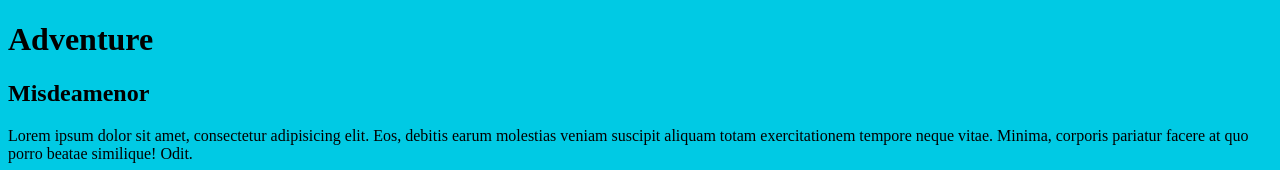
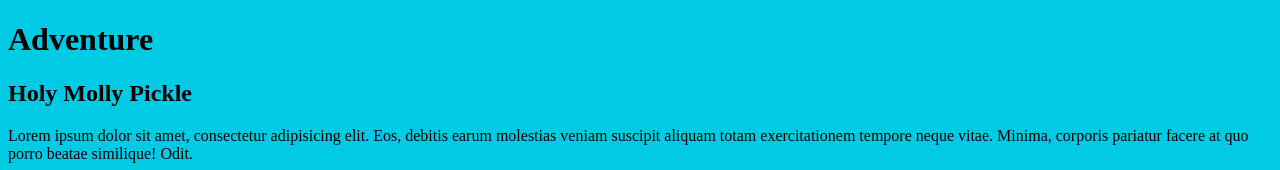
Before and after one commit to amrfateem/Test-project-for-course, a plain HTML site: page index.html in a window 1280 px wide. Shown: the top 170 px of the page. Drawn offline with Linux system fonts and the light colour scheme; files that its build step writes are made by us from their sources; files whose address does not match are found by name.

Commit message:
Revert "changed header"
This reverts commit 638ad659cf50d43326d3d5cb1697cae3de5cb757.

```diff
--- a/index.html
+++ b/index.html
@@ -21,7 +21,7 @@
 
     <!-- start of new content -->
     <aside>
-        <h2>Misdeamenor</h2>
+        <h2>Holy Molly Pickle</h2>
         <p>Lorem ipsum dolor sit amet, consectetur adipisicing elit. Eos, debitis earum molestias veniam suscipit aliquam totam exercitationem tempore neque vitae. Minima, corporis pariatur facere at quo porro beatae similique! Odit.</p>
     </aside>
     <!-- end of new content -->
```
